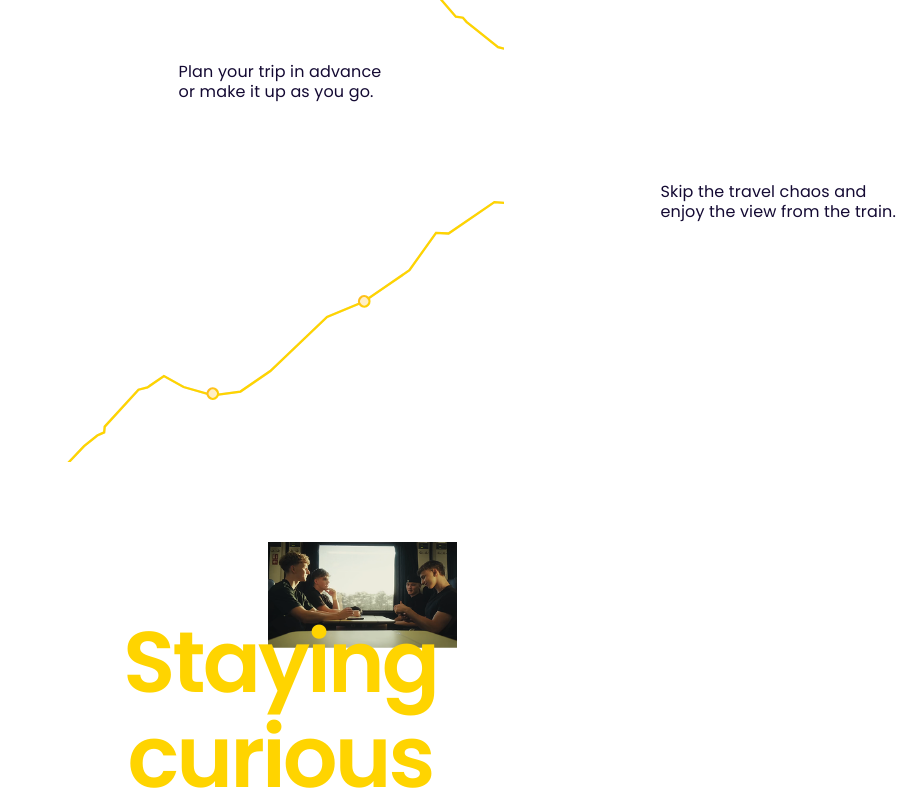
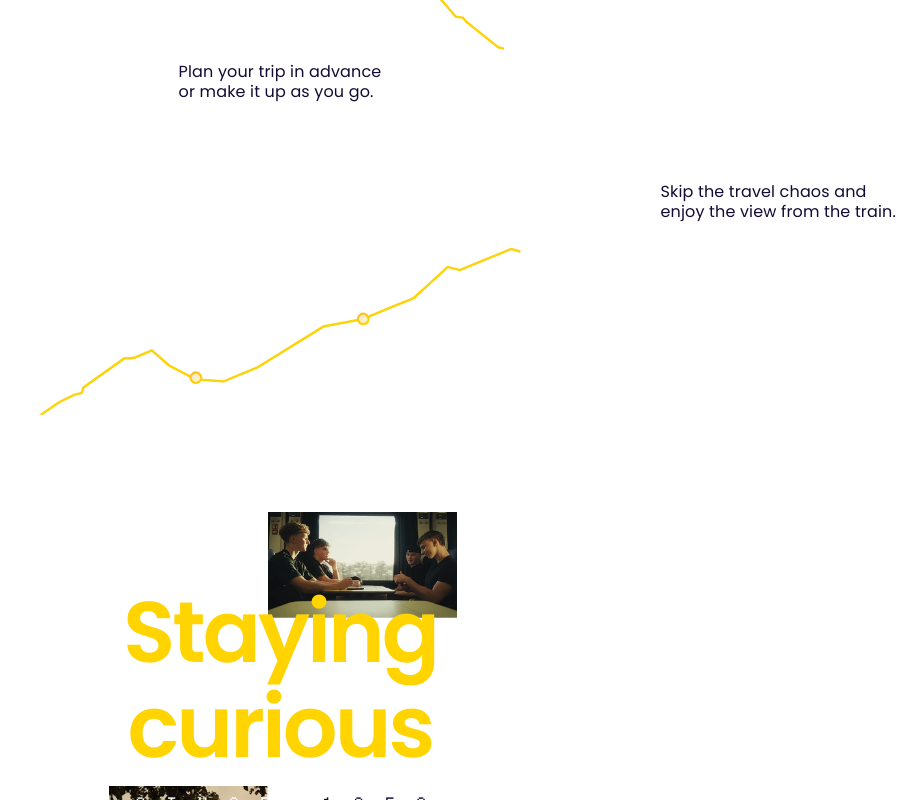
Before and after one commit to sharmadipesh/interrail, a Next.js app: page / in a window 1280 px wide. Shown: the part 1240-2040 px from the top of the page, without its empty margins (360-1280 px from the left). Built offline with nearby package versions, Linux system fonts and the light colour scheme; grey boxes are pictures that could not be loaded; a web font is replaced by a local one.

Commit message:
[IMPROVE] Section 2 spacing

```diff
--- a/src/components/home/SectionTwo.tsx
+++ b/src/components/home/SectionTwo.tsx
@@ -598,7 +598,8 @@ export default function SectionTwo() {
     // descent off the bottom-left stays on screen. Without this the overflow
     // would land on the next section, whose own white background paints after
     // this one and would cover it.
-    <div className="relative z-0 bg-white px-6 pb-[30px]">
+    // pb-[30px]
+    <div className="relative z-0 bg-white px-6">
       {/* pt-[120px] */}
       <Reveal className="pt-20 text-navy-1 text-center font-sans text-5xl font-semibold tracking-1px leading-[105%]">
         One continent.
@@ -663,12 +664,24 @@ export default function SectionTwo() {
           its bottom edge stays pinned to the section's, which is how the asset
           is cropped.
           -43px is the overlap its frame has with that block in the design. */}
+      {/* overflow-x-clip contains the rotation below. Turning a 375x253 box 12
+          degrees swings its corners about 28px past each side of the viewport,
+          which is page-level horizontal overflow — the whole document gains a
+          sideways scroll. This box is already exactly viewport-wide (-mx-6
+          cancels the section's px-6), so clipping to it cuts only what was off
+          screen anyway.
+
+          `clip`, not `hidden`, and only on the x axis: `hidden` would force the
+          other axis to `auto` and start clipping vertically too, and the route
+          is *meant* to hang past this box — the SVG is 283px tall in a 253px
+          frame so its descent off the bottom-left stays on screen. `clip` pairs
+          with `visible`, so the vertical bleed survives untouched. */}
       <div
         ref={lowerRef}
         aria-hidden
-        className="pointer-events-none relative -z-10 -mx-6 -mt-[43px] h-[253px]"
+        className="pointer-events-none relative -z-10 -mx-6 -mt-[43px] h-[253px] overflow-x-clip"
       >
-        <div className="relative mx-auto h-full w-full max-w-md">
+        <div className="relative mx-auto h-full w-full max-w-md rotate-12">
           <LowerRoute progress={lowerProgress} />
         </div>
       </div>
```
